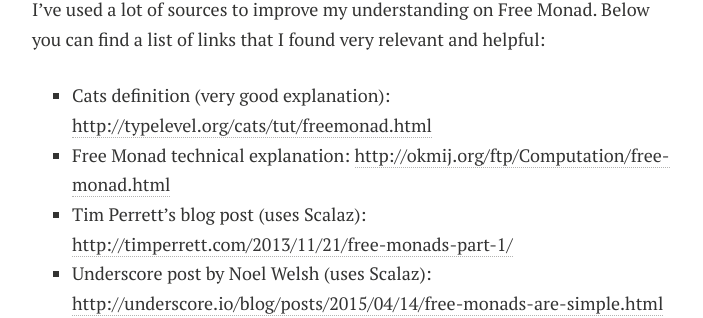
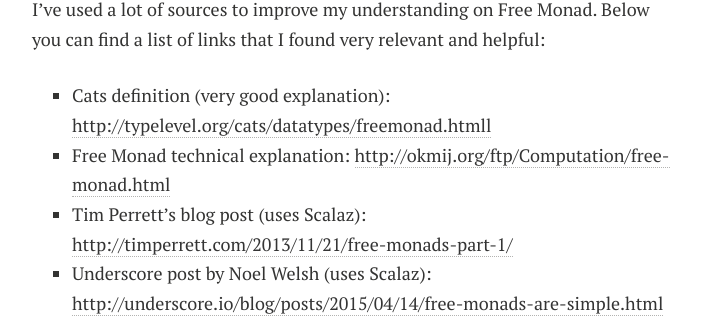
Before and after one commit to pvillega/old-blog-source, a Jekyll site: the page built from _posts/2016-05-28-understanding-free-monads.md, in a window 1280 px wide and 900 px high, scrolled down 22426 px. Shown: the part 147-465 px from the top of the window, without its empty margins (288-991 px from the left). Built offline with Jekyll 4.4.1, drawn with Linux system fonts in a browser that asks for light colours; nearby versions of some CDN libraries; part of the change alters nothing that is shown.

Commit message:
Update link to cats documentation

```diff
--- a/_posts/2016-05-28-understanding-free-monads.md
+++ b/_posts/2016-05-28-understanding-free-monads.md
@@ -7,19 +7,19 @@ image:
 date: 2016-05-28T22:01:05+01:00
 ---
 
-The concept of [Free Monad](http://typelevel.org/cats/tut/freemonad.html) is becoming popular, or at least I've seen plenty of mentions about it in the Scala Functional Programming community as of late. Why is it relevant?
+The concept of [Free Monad](http://typelevel.org/cats/datatypes/freemonad.html) is becoming popular, or at least I've seen plenty of mentions about it in the Scala Functional Programming community as of late. Why is it relevant?
 
 <!-- more -->
 
-A couple of warnings before I start. Judging by the code I wrote, this will be a *very long* post. You can look at the [code](https://github.com/pvillega/free-monad-sample) and come back to read this post later. Also, I'm going to take a *practical* approach to Free Monad. I'll provide a list of relevant links at the end you can use to learn more about Free Monad and its nuisances, including Cat's explanation on [the theory behind Free](http://typelevel.org/cats/tut/freemonad.html#what-is-free-in-theory). But no theory here, sorry :)
+A couple of warnings before I start. Judging by the code I wrote, this will be a *very long* post. You can look at the [code](https://github.com/pvillega/free-monad-sample) and come back to read this post later. Also, I'm going to take a *practical* approach to Free Monad. I'll provide a list of relevant links at the end you can use to learn more about Free Monad and its nuisances, including Cat's explanation on [the theory behind Free](http://typelevel.org/cats/datatypes/freemonad.html#what-is-free-in-theory). But no theory here, sorry :)
 
 Let's do this.
 
 ## Why should I care about Free Monad?
 
-Anything related to [Monads](http://typelevel.org/cats/tut/monad.html) seems scary and complex for the uninitiated. Why should I spend time learning that? What's the benefit?
+Anything related to [Monads](http://typelevel.org/cats/typeclasses/monad.htmll) seems scary and complex for the uninitiated. Why should I spend time learning that? What's the benefit?
 
-There are descriptions of [Free Monad](http://typelevel.org/cats/tut/freemonad.html) that give a good overview on why to use it. In my humble opinion, the main benefit that Free provides is separation between the program definition and its execution.
+There are descriptions of [Free Monad](http://typelevel.org/cats/datatypes/freemonad.html) that give a good overview on why to use it. In my humble opinion, the main benefit that Free provides is separation between the program definition and its execution.
 
 You start by building an embedded DSL, which can be understood by the business. Using that language, you define a program as a series of actions that cover a business case, without any implementation details associated.
 
@@ -29,7 +29,7 @@ This has the potential to provide more robust code, that can be tested easily, a
 
 In addition, implementations of Free Monad (both in Cats and Scalaz) provide other benefits, for example the use of Trampolining for stack-safe recursion.
 
-A bit like with [Monad](http://typelevel.org/cats/tut/monad.html), a [Free Monad](http://typelevel.org/cats/tut/freemonad.html) is a relatively simple concept behind a scary name. Easier than it seems, and very useful. Either that, or I've understood nothing and need to go back to the study desk ;)
+A bit like with [Monad](http://typelevel.org/cats/typeclasses/monad.htmll), a [Free Monad](http://typelevel.org/cats/datatypes/freemonad.htmll) is a relatively simple concept behind a scary name. Easier than it seems, and very useful. Either that, or I've understood nothing and need to go back to the study desk ;)
 
 ## A business case
 
@@ -698,7 +698,7 @@ Last, but not least, I need to thank [Cat's Gitter channel](https://gitter.im/ty
 
 I've used a lot of sources to improve my understanding on Free Monad. Below you can find a list of links that I found very relevant and helpful:
 
-* Cats definition (very good explanation): [http://typelevel.org/cats/tut/freemonad.html](http://typelevel.org/cats/tut/freemonad.html)
+* Cats definition (very good explanation): [http://typelevel.org/cats/datatypes/freemonad.htmll](http://typelevel.org/cats/datatypes/freemonad.htmll)
 * Free Monad technical explanation: [http://okmij.org/ftp/Computation/free-monad.html](http://okmij.org/ftp/Computation/free-monad.html)
 * Tim Perrett's blog post (uses Scalaz): [http://timperrett.com/2013/11/21/free-monads-part-1/](http://timperrett.com/2013/11/21/free-monads-part-1/)
 * Underscore post by Noel Welsh (uses Scalaz): [http://underscore.io/blog/posts/2015/04/14/free-monads-are-simple.html](http://underscore.io/blog/posts/2015/04/14/free-monads-are-simple.html)
```
